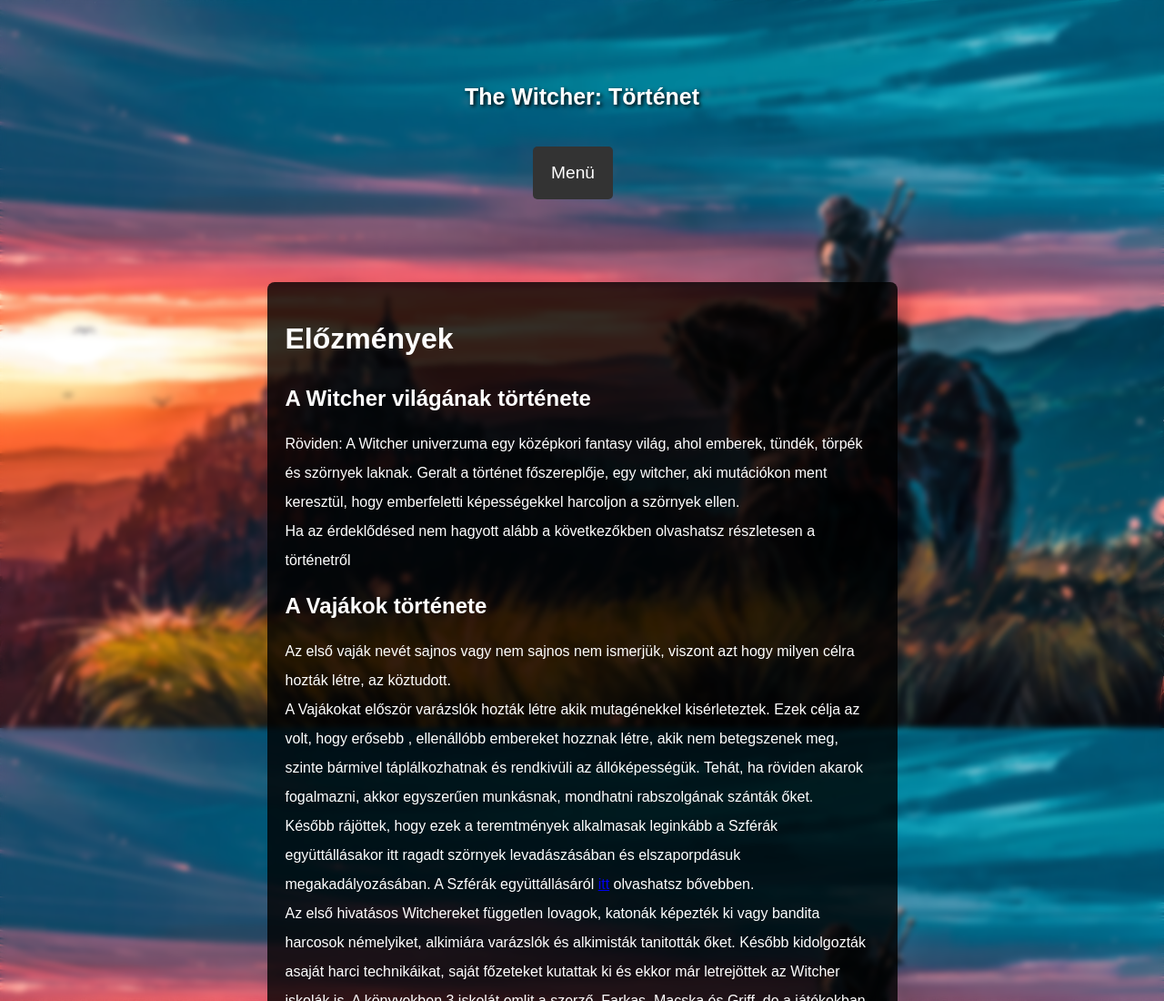
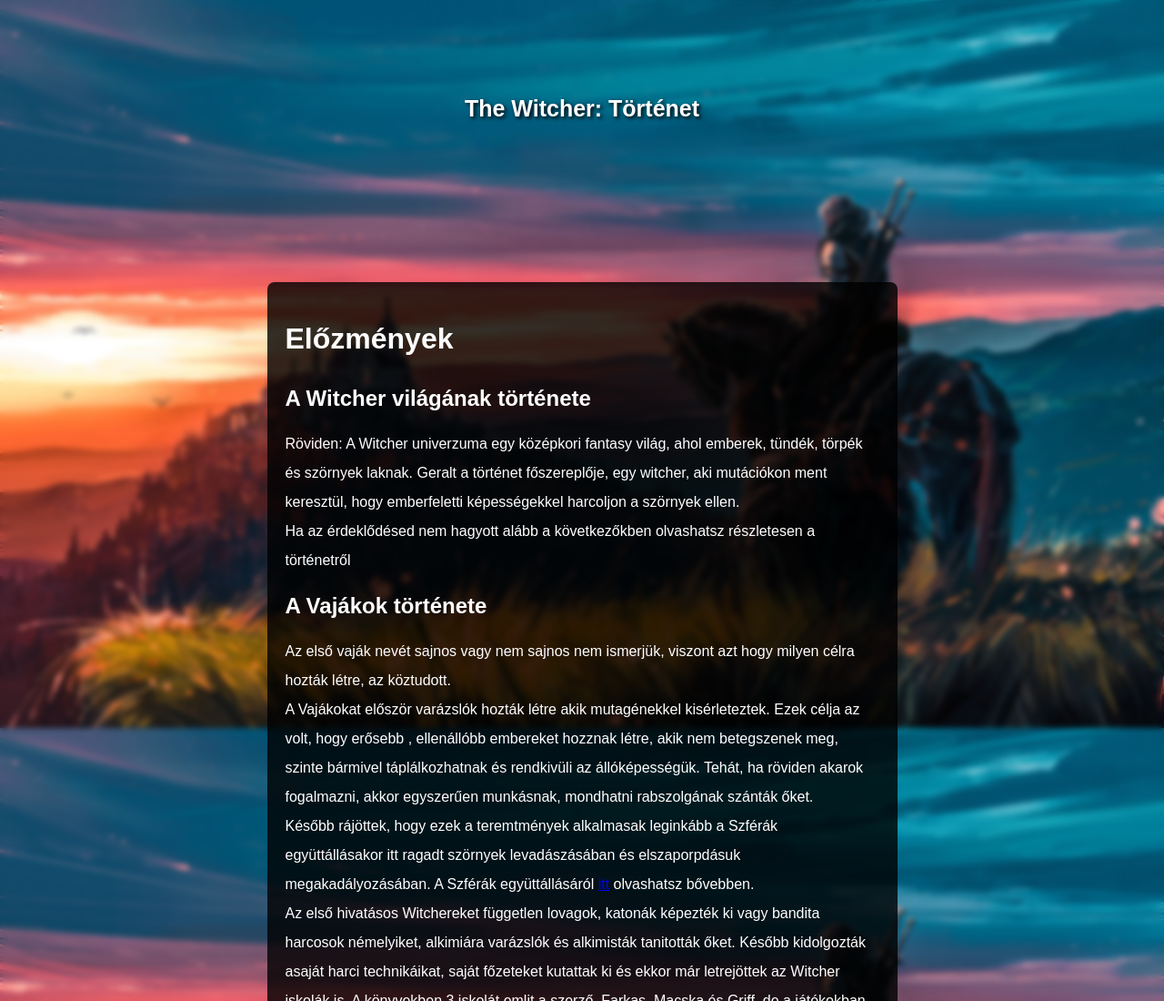
Before and after one commit to Barney-RB/Iskola, a plain HTML site: page webVajak/story.html in a window 1280 px wide. Shown: the top 1100 px of the page at 91% size. Drawn offline with Linux system fonts and the light colour scheme.

Commit message:
Update story.html

```diff
--- a/webVajak/story.html
+++ b/webVajak/story.html
@@ -12,7 +12,7 @@
         <nav>
             <ul>
                 <li>
-                    <a href="#">Menü</a> <!-- legordulo menupont -->
+                    <!-- <a href="#">Menü</a> <!-- legordulo menupont -->
                     <ul class="dropdown">
                         <li><a href="index.html">Főoldal</a></li>
                         <li><a href="characters.html">Karakterek</a></li>
```
